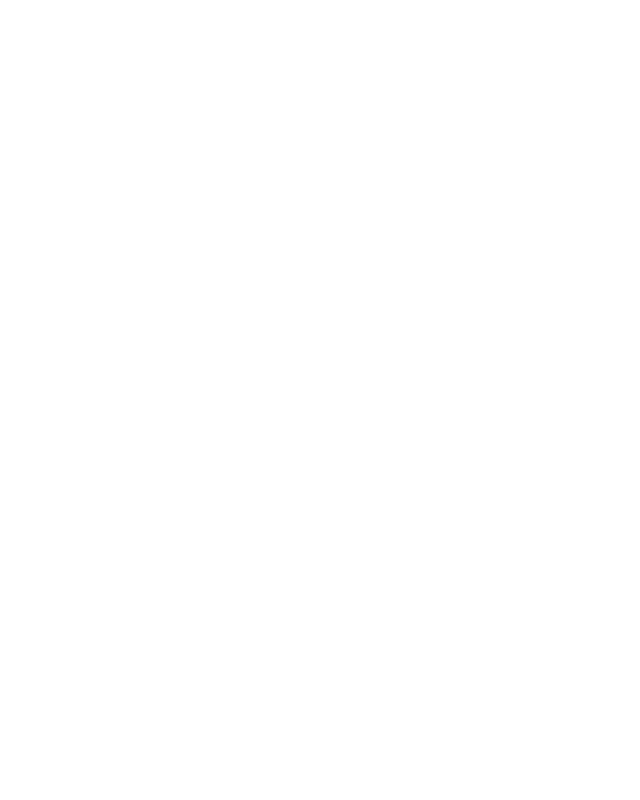
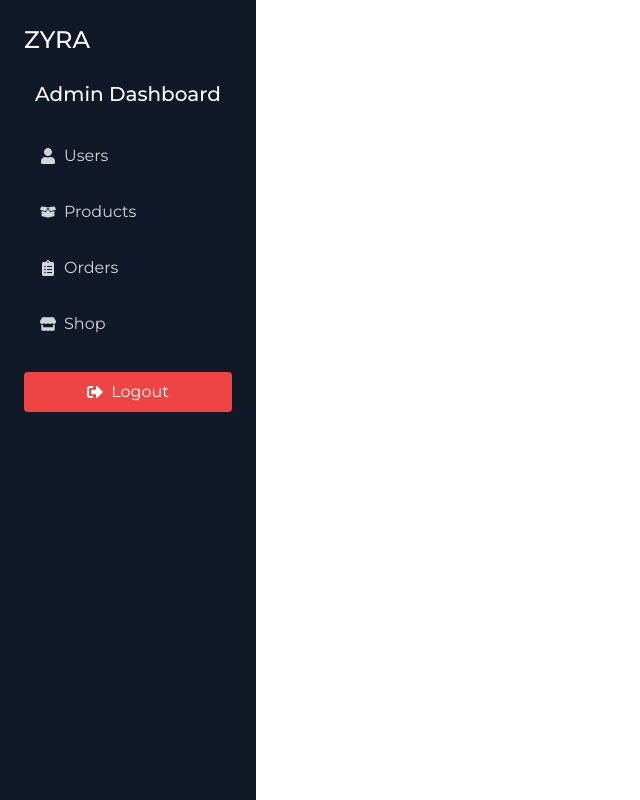
Before and after one commit to iamJABASTIN/ZYRA, a React (Vite) app in the folder client/: page /admin in a window 1280 px wide. Before the commit this address had no page. Shown: the whole page, without its empty margins (0-640 px from the left). Built offline with nearby package versions, Linux system fonts and the light colour scheme.

Commit message:
Feat: Navbar in Admin dashbord is styled

```diff
--- a/client/src/App.jsx
+++ b/client/src/App.jsx
@@ -11,6 +11,7 @@
 import OrderConfirmatioPage from "./components/Pages/OrderConfirmatioPage";
 import OrderDetailsPage from "./components/Pages/OrderDetailsPage";
 import MyOrdersPage from "./components/Pages/MyOrdersPage";
+import AdminLayout from "./components/Admin/AdminLayout";
 
 const App = () => {
   return (
@@ -29,7 +30,9 @@
           <Route path="order/:id" element={<OrderDetailsPage />} />
           <Route path="my-orders" element={<MyOrdersPage />} />
         </Route>
-        <Route>{/*Admin Layout*/}</Route>
+        <Route path="/admin" element={<AdminLayout />}>
+          {/*Admin Layout*/}
+        </Route>
       </Routes>
     </BrowserRouter>
   );
--- /dev/null
+++ b/client/src/components/Admin/AdminLayout.jsx
@@ -0,0 +1,49 @@
+import { useState } from "react";
+import { FaBars } from "react-icons/fa";
+import AdminSidebar from "./AdminSidebar";
+import { Outlet } from "react-router-dom";
+
+const AdminLayout = () => {
+  const [isSidebarOpen, setIsSidebarOpen] = useState(false);
+
+  const toggleSidebar = () => {
+    setIsSidebarOpen(!isSidebarOpen);
+  };
+
+  return (
+    <div className="min-h-screen flex flex-col md:flex-row relative">
+      {/* Mobile Toggle Button */}
+      <div className="flex md:hidden p-4 bg-gray-900 text-[#fff] z-20">
+        <button className="" onClick={toggleSidebar}>
+          <FaBars size={24} />
+        </button>
+        <h1 className="ml-4 text-xl font-medium">Admin Dashbord</h1>
+      </div>
+
+      {/* Overlay for mobile side area */}
+      {isSidebarOpen && (
+        <div
+          className="fixed inset-0 bg-black bg-opacity-50 md:hidden"
+          onClick={toggleSidebar}
+        ></div>
+      )}
+
+      {/* sidebar */}
+      <div
+        className={`bg-gray-900 w-64 min-h-screen text-[#fff] absolute md:relative transform ${
+          isSidebarOpen ? "translate-x-0" : "-translate-x-full"
+        } transition-transform duration-300 md:translate-x-0 md:static md:block z-20`}
+      >
+        {/* Sidebar */}
+        <AdminSidebar />
+      </div>
+
+      {/* Main content */}
+      <div className="flex-grow p-6 overflow-auto">
+        <Outlet />
+      </div>
+    </div>
+  );
+};
+
+export default AdminLayout;
--- /dev/null
+++ b/client/src/components/Admin/AdminSidebar.jsx
@@ -0,0 +1,83 @@
+import { Link, NavLink, useNavigate } from "react-router-dom";
+import {
+  FaBoxOpen,
+  FaClipboardList,
+  FaSignOutAlt,
+  FaStore,
+  FaUser,
+} from "react-icons/fa";
+
+const AdminSidebar = () => {
+  const navigate = useNavigate();
+  const handleLogout = () => {
+    navigate("/");
+  };
+
+  return (
+    <div className="p-6">
+      <div className="mb-6">
+        <Link to="/admin" className="text-2xl font-medium">
+          ZYRA
+        </Link>
+      </div>
+      <h2 className="text-xl font-medium mb-6 text-center">Admin Dashboard</h2>
+      <nav className="flex flex-col space-y-2">
+        <NavLink
+          to="/admin/users"
+          className={({ isActive }) =>
+            isActive
+              ? "bg-gray-700 text-[#fff] py-3 px-4 rounded flex items-center space-x-2"
+              : " text-gray-300 hover:bg-gray-700 hover:text-[#fff] py-3 px-4 rounded flex items-center space-x-2"
+          }
+        >
+          <FaUser />
+          <span>Users</span>
+        </NavLink>
+        <NavLink
+          to="/admin/products"
+          className={({ isActive }) =>
+            isActive
+              ? "bg-gray-700 text-[#fff] py-3 px-4 rounded flex items-center space-x-2"
+              : " text-gray-300 hover:bg-gray-700 hover:text-[#fff] py-3 px-4 rounded flex items-center space-x-2"
+          }
+        >
+          <FaBoxOpen />
+          <span>Products</span>
+        </NavLink>
+        <NavLink
+          to="/admin/orders"
+          className={({ isActive }) =>
+            isActive
+              ? "bg-gray-700 text-[#fff] py-3 px-4 rounded flex items-center space-x-2"
+              : " text-gray-300 hover:bg-gray-700 hover:text-[#fff] py-3 px-4 rounded flex items-center space-x-2"
+          }
+        >
+          <FaClipboardList />
+          <span>Orders</span>
+        </NavLink>
+        <NavLink
+          to="/"
+          className={({ isActive }) =>
+            isActive
+              ? "bg-gray-700 text-[#fff] py-3 px-4 rounded flex items-center space-x-2"
+              : " text-gray-300 hover:bg-gray-700 hover:text-[#fff] py-3 px-4 rounded flex items-center space-x-2"
+          }
+        >
+          <FaStore />
+          <span>Shop</span>
+        </NavLink>
+      </nav>
+      <div className="mt-6">
+        <button
+          onClick={handleLogout}
+          className="w-full bg-red-500 hover:bg-red-600 text-[white] py-2 px-4 rounded flex items-center justify-center space-x-2"
+        >
+          <FaSignOutAlt />
+          <span>Logout</span>
+        </button>
+      </div>
+    </div>
+  );
+};
+
+export default AdminSidebar;
--- a/client/src/components/Cart/PayPalButton.jsx
+++ b/client/src/components/Cart/PayPalButton.jsx
@@ -5,7 +5,7 @@
     <PayPalScriptProvider
       options={{
         "client-id":
-          "ASi_LatsWnv9bEB8OZbRM2x59pQhQXtIuXYvseVZ1iNAjT0Jme4ABwA52b4IwIbSASwQpufiOlF06z52",
+          import.meta.env.VITE_PAYPAL_CLIENT_ID,
       }}
     >
       <PayPalButtons
--- a/client/src/components/Common/Navbar.jsx
+++ b/client/src/components/Common/Navbar.jsx
@@ -60,6 +60,12 @@
         </div>
         {/* {Right - Icons} */}
         <div className="flex items-center space-x-4">
+          <Link
+            to="/admin"
+            className="block bg-black px-2 rounded text-sm text-[#fff] py-0.5"
+          >
+            Admin
+          </Link>
           <Link to="/profile" className="hover:text-black">
             <HiOutlineUser className="h-6 w-6 text-gray-700" />
           </Link>
@@ -85,27 +91,45 @@
       <CartDrawer drawerOpen={drawerOpen} toggleCartDrawer={toggleCartDrawer} />
 
       {/* Mobile Navigation */}
-      <div className={`fixed top-0 left-0 w-3/4 sm:w-1/2 md:w-1/3 h-full bg-[#ffffff] shadow-lg transform transition-transform duration-300 z-50 ${
-        navDrawerOpen ? "translate-x-0" : "-translate-x-full"
-      }`}>
+      <div
+        className={`fixed top-0 left-0 w-3/4 sm:w-1/2 md:w-1/3 h-full bg-[#ffffff] shadow-lg transform transition-transform duration-300 z-50 ${
+          navDrawerOpen ? "translate-x-0" : "-translate-x-full"
+        }`}
+      >
         <div className="flex justify-end p-4">
           <button onClick={toggleNavDraw}>
-            <IoMdClose className="h-6 w-6 text-gray-600"/>
+            <IoMdClose className="h-6 w-6 text-gray-600" />
           </button>
         </div>
         <div className="p-4">
           <h2 className="text-xl font-semibold mb-4">Menu</h2>
           <nav className="space-y-4">
-            <Link to="#" onClick={toggleNavDraw} className="block text-gray-600 hover:text-black">
+            <Link
+              to="#"
+              onClick={toggleNavDraw}
+              className="block text-gray-600 hover:text-black"
+            >
               Men
             </Link>
-            <Link to="#" onClick={toggleNavDraw} className="block text-gray-600 hover:text-black">
+            <Link
+              to="#"
+              onClick={toggleNavDraw}
+              className="block text-gray-600 hover:text-black"
+            >
               Women
             </Link>
-            <Link to="#" onClick={toggleNavDraw} className="block text-gray-600 hover:text-black">
+            <Link
+              to="#"
+              onClick={toggleNavDraw}
+              className="block text-gray-600 hover:text-black"
+            >
               Top Wear
             </Link>
-            <Link to="#" onClick={toggleNavDraw} className="block text-gray-600 hover:text-black">
+            <Link
+              to="#"
+              onClick={toggleNavDraw}
+              className="block text-gray-600 hover:text-black"
+            >
               Bottom Wear
             </Link>
           </nav>
```
Also changed, not shown: 1 other file (tests, documents, lock files or other folders).
